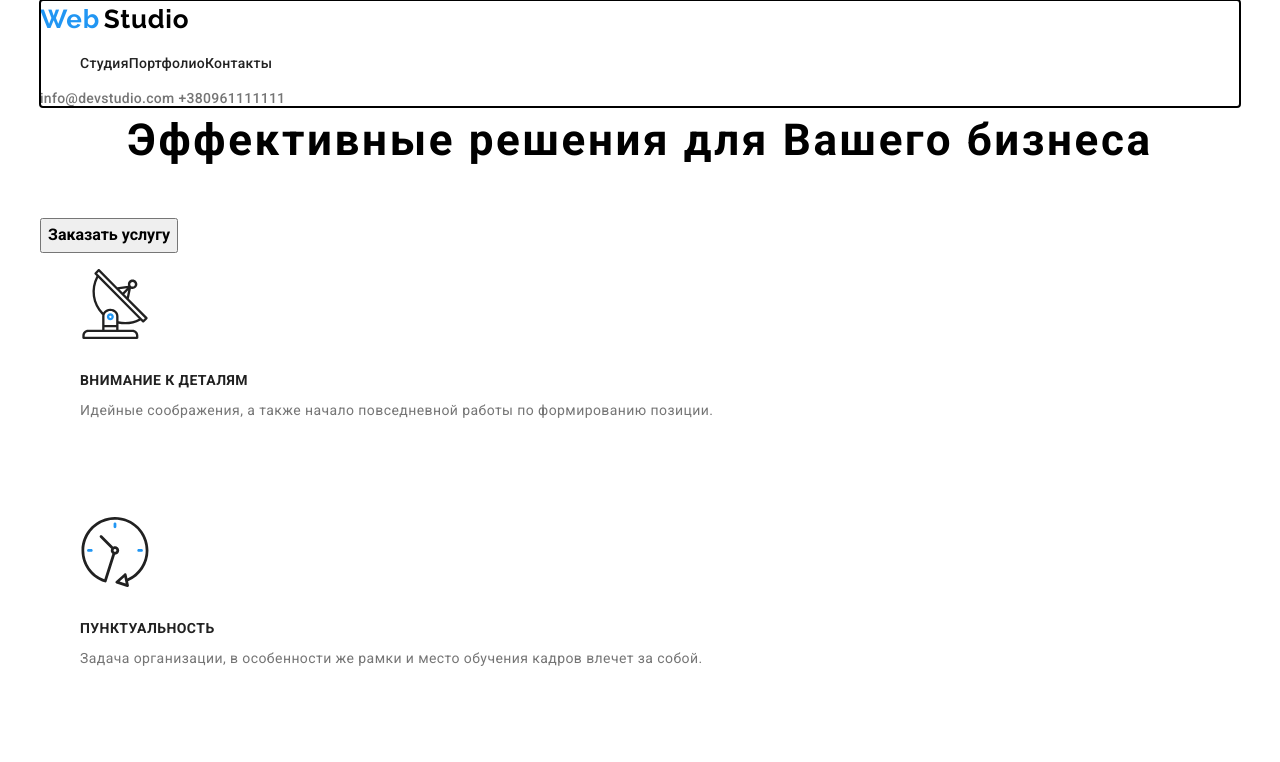
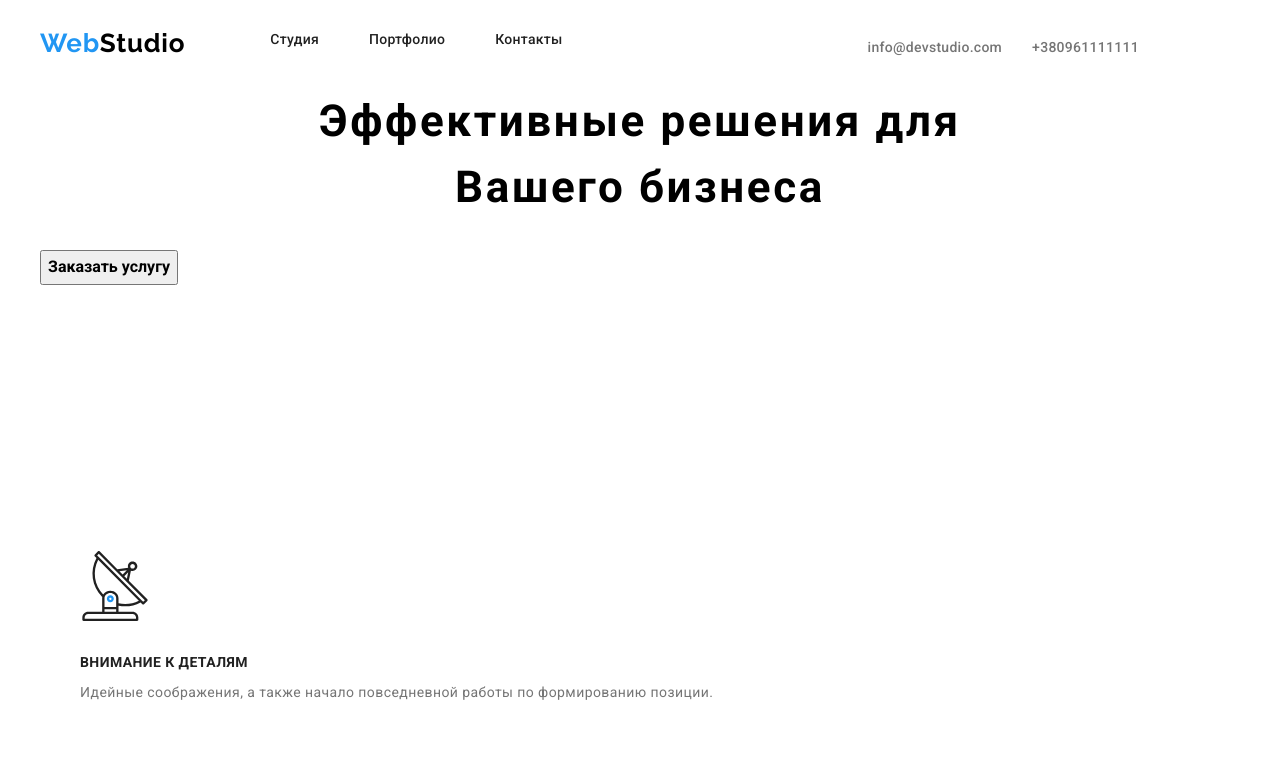
Before and after one commit to Olha-Dmytriieva/goit-markup-hw-03, a plain HTML site: page index.html in a window 1280 px wide. Shown: the top 762 px of the page. Drawn offline with Linux system fonts and the light colour scheme.

Commit message:
отчучалась с шапкой

```diff
--- a/index.html
+++ b/index.html
@@ -14,23 +14,25 @@
     <div class="container">
     <!---шапкa-->
 <header class="header">
-    <nav class="navigation-pannel">
-        <a href="#"> <Span class="first-part-of-logo">Web</Span>   <span class="second-part-of-logo">Studio</span> </a>
-        <ul class="navigation-items">
-            <li> <a href="./index.html" class="link">Студия</a></li>
-            <li> <a href="./portfolio.html" class="link">Портфолио</a></li>
-            <li> <a href="#" class="link" >Контакты</a></li>
-        </ul>
-    </nav>
-    <div class="contact-info">
-    <a href="mailto:info@devstudio.com">info@devstudio.com</a>
-    <a href="tel:+380961111111">+380961111111</a>
-    </div>
+    <div class="flex-container">
+        <nav class="navigation-pannel">
+            <a href="#" class="logo-link"> <Span class="first-part-of-logo">Web</Span><span class="second-part-of-logo">Studio</span> </a>
+            <ul class="navigation-items">
+                <li class="navigation"> <a href="./index.html" class="link">Студия</a></li>
+                <li class="navigation"> <a href="./portfolio.html" class="link">Портфолио</a></li>
+                <li class="navigation"> <a href="#" class="link" >Контакты</a></li>
+            </ul>
+        </nav>
+        <div class="contact-info flex-container">
+            <a href="mailto:info@devstudio.com" class="contact">info@devstudio.com</a>
+            <a href="tel:+380961111111" class="contact">+380961111111</a>
+        </div>
+</div>
 </header>
 <main>
 <!---hero-->
     <section class="hero-section">
-        <h1 class="hero-section-header">Эффективные решения для Вашего бизнеса</h1>
+        <h1 class="hero-section-header">Эффективные решения для <br> Вашего бизнеса</h1>
         <button type=“button” class="hero-section-button">Заказать услугу</button>
     </section>
     <section class="our-benefits">
--- a/styles.css
+++ b/styles.css
@@ -1,12 +1,17 @@
 html{
     box-sizing: border-box;
+
 }
 
 *
 *::before,
 *::after{
     box-sizing: inherit;
+    margin: 0px;
+    padding: 0px;
 }
+
+
 
 :root{
     --background-color:#fff;
@@ -27,6 +32,13 @@ body {
     margin: 0 auto;
 }
 /*logo*/
+
+
+.logo-link{
+    margin-right: 85px;
+    padding-top: 24px;
+    padding-bottom: 25px;
+}
 
 .first-part-of-logo{
     font-family: Raleway;
@@ -58,11 +70,41 @@ header a {
 }
 
 .header{
-    outline: auto;
+    display: flex;
+    align-content: baseline;
+
 }
+
+.navigation-pannel{
+    display: inline-flex;
+    align-content: baseline;
+
+ }
+
  .navigation-items {
     list-style-type: none;
+    padding-left: 0;
+    margin-top: 0;
+    margin-bottom: 0;
  }
+
+
+ .navigation-items .link {
+    display: block;
+    padding-top: 32px;
+    padding-bottom: 32px;
+
+
+}
+
+.navigation-items :not(:last-child){
+    margin-right: 50px;
+}
+
+.flex-container {
+    display: flex;
+    align-items: baseline;
+}
 
 .navigation-items .link:hover,
 .navigation-items .link:focus{
@@ -84,9 +126,33 @@ header a {
 
 .contact-info a{
     color:var(--subheader-color)
+
+}
+
+
+.contact-info .contact{
+    margin-right: 30px;
+    padding-top: 32px;
+    padding-bottom: 32px;
+
+
+}
+
+.contact-info .contact:first-child{
+    margin-left: 305px;
+}
+
+.contact-info .contact:last-child{
+    margin-right: 0px;
 }
 
 /*hero section*/
+
+.hero-section{
+    padding-bottom: 250px;
+}
+
+
 .hero-section-header{
     font-weight: 900;
     font-size: 44px;
@@ -94,7 +160,7 @@ header a {
     /*color:#ffffff*/
     letter-spacing: 0.06em;
     margin-top: 0px;
-    margin-bottom: 45px;
+    margin-bottom: 30px;
     text-align: center;
 }
 
```
Also changed, not shown: portfolio.html (+11 -7 lines).
